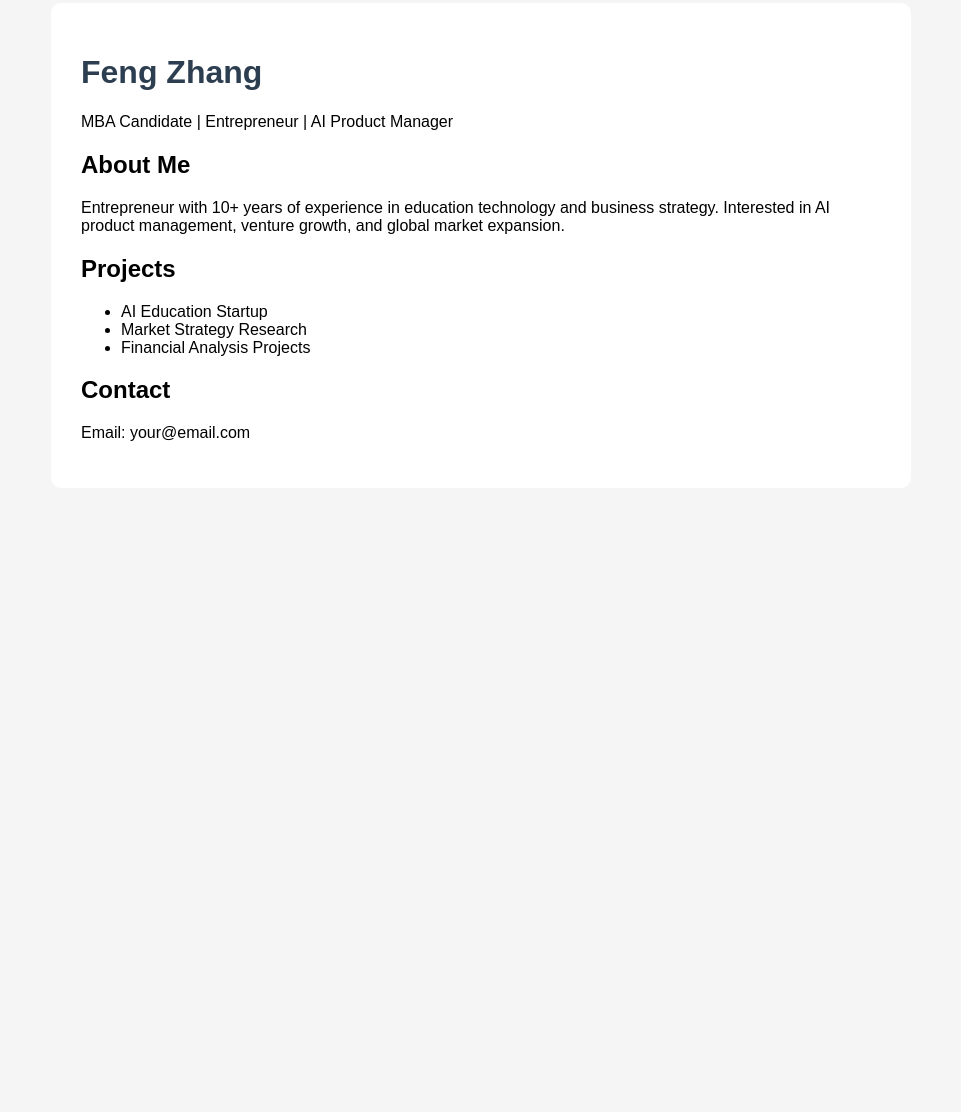
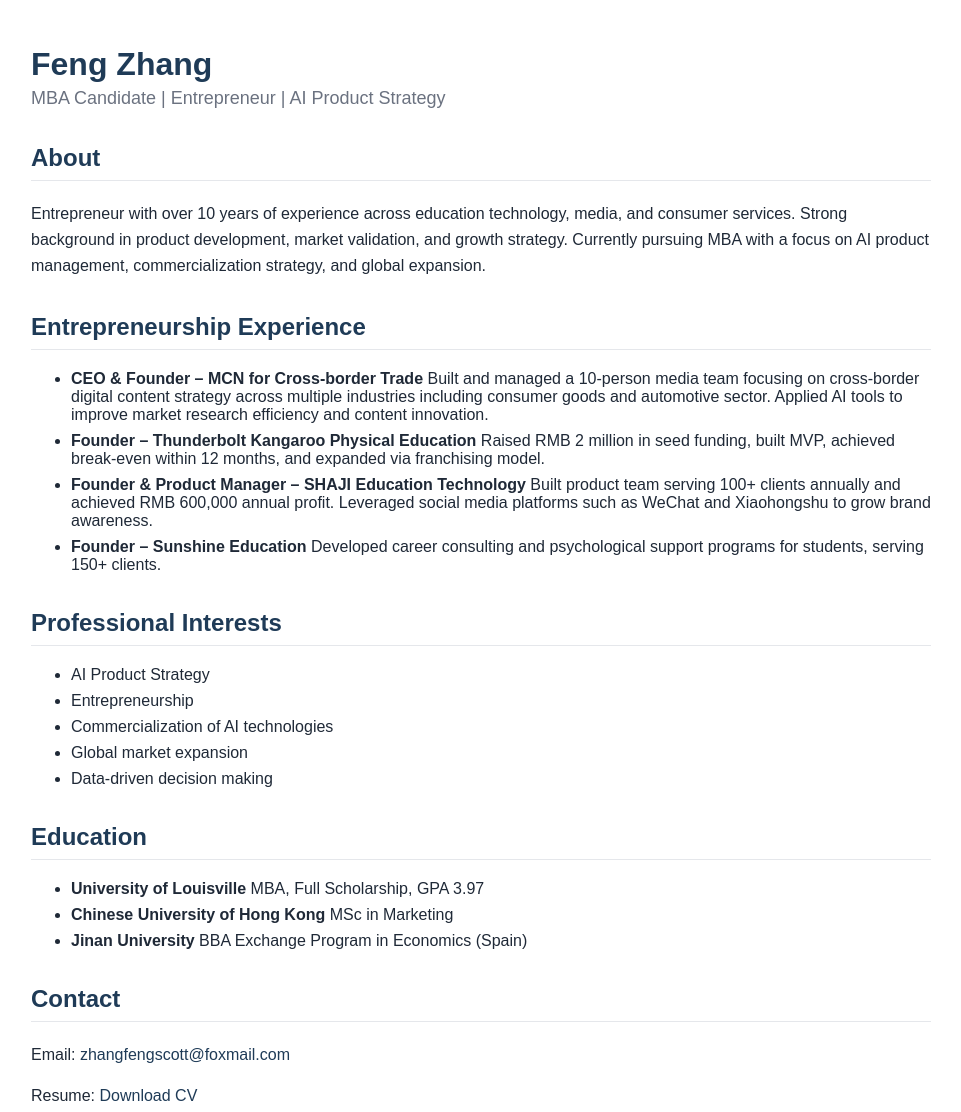
Before and after one commit to fengzhang289-droid/Personal-Website, a plain HTML site: page index.html in a window 1280 px wide. Shown: the part 55-1167 px from the top of the page, without its empty margins (159-1120 px from the left). Before the commit the page ends 800 px from the top, so only its background shows below. Drawn offline with Linux system fonts and the light colour scheme.

Commit message:
Update index.html

```diff
--- a/index.html
+++ b/index.html
@@ -1,25 +1,64 @@
-index.html
 <!DOCTYPE html>
-<html>
+<html lang="en">
 <head>
-<title>Feng Zhang</title>
+<meta charset="UTF-8">
+<title>Feng Zhang | MBA | Entrepreneur</title>
+
 <style>
-body {
+
+body{
 font-family: Arial;
-margin: 40px;
-background: #f5f5f5;
+margin:40px;
+background:#f4f6f8;
+color:#1f2937;
 }
-.container {
-background: white;
-padding: 30px;
-border-radius: 10px;
-max-width: 800px;
-margin: auto;
+
+.container{
+background:white;
+padding:40px;
+border-radius:12px;
+max-width:900px;
+margin:auto;
+box-shadow:0 6px 20px rgba(0,0,0,0.08);
 }
-h1 {
-color: #2c3e50;
+
+h1{
+color:#1f3b57;
+margin-bottom:5px;
 }
+
+.subtitle{
+color:#6b7280;
+font-size:18px;
+margin-bottom:30px;
+}
+
+h2{
+color:#1f3b57;
+margin-top:35px;
+border-bottom:1px solid #e5e7eb;
+padding-bottom:8px;
+}
+
+p{
+line-height:1.6;
+}
+
+li{
+margin-bottom:8px;
+}
+
+a{
+color:#1f3b57;
+text-decoration:none;
+}
+
+a:hover{
+text-decoration:underline;
+}
+
 </style>
+
 </head>
 
 <body>
@@ -28,28 +67,139 @@ color: #2c3e50;
 
 <h1>Feng Zhang</h1>
 
-<p>MBA Candidate | Entrepreneur | AI Product Manager</p>
+<div class="subtitle">
+MBA Candidate | Entrepreneur | AI Product Strategy
+</div>
 
-<h2>About Me</h2>
+<h2>About</h2>
 
 <p>
-Entrepreneur with 10+ years of experience in education technology and business strategy.
-Interested in AI product management, venture growth, and global market expansion.
+
+Entrepreneur with over 10 years of experience across education technology,
+media, and consumer services. Strong background in product development,
+market validation, and growth strategy.
+
+Currently pursuing MBA with a focus on
+AI product management, commercialization strategy, and global expansion.
+
 </p>
 
-<h2>Projects</h2>
+<h2>Entrepreneurship Experience</h2>
 
 <ul>
-<li>AI Education Startup</li>
-<li>Market Strategy Research</li>
-<li>Financial Analysis Projects</li>
+
+<li>
+
+<strong>CEO & Founder – MCN for Cross-border Trade</strong>
+
+Built and managed a 10-person media team focusing on cross-border digital content
+strategy across multiple industries including consumer goods and automotive sector.
+
+Applied AI tools to improve market research efficiency and content innovation.
+
+</li>
+
+<li>
+
+<strong>Founder – Thunderbolt Kangaroo Physical Education</strong>
+
+Raised RMB 2 million in seed funding, built MVP, achieved break-even within 12 months,
+and expanded via franchising model.
+
+</li>
+
+<li>
+
+<strong>Founder & Product Manager – SHAJI Education Technology</strong>
+
+Built product team serving 100+ clients annually and achieved RMB 600,000 annual profit.
+
+Leveraged social media platforms such as WeChat and Xiaohongshu to grow brand awareness.
+
+</li>
+
+<li>
+
+<strong>Founder – Sunshine Education</strong>
+
+Developed career consulting and psychological support programs for students,
+serving 150+ clients.
+
+</li>
+
+</ul>
+
+<h2>Professional Interests</h2>
+
+<ul>
+
+<li>AI Product Strategy</li>
+
+<li>Entrepreneurship</li>
+
+<li>Commercialization of AI technologies</li>
+
+<li>Global market expansion</li>
+
+<li>Data-driven decision making</li>
+
+</ul>
+
+<h2>Education</h2>
+
+<ul>
+
+<li>
+
+<strong>University of Louisville</strong>
+
+MBA, Full Scholarship, GPA 3.97
+
+</li>
+
+<li>
+
+<strong>Chinese University of Hong Kong</strong>
+
+MSc in Marketing
+
+</li>
+
+<li>
+
+<strong>Jinan University</strong>
+
+BBA
+
+Exchange Program in Economics (Spain)
+
+</li>
+
 </ul>
 
 <h2>Contact</h2>
 
-<p>Email: your@email.com</p>
+<p>
+
+Email:
+<a href="mailto:zhangfengscott@foxmail.com">
+zhangfengscott@foxmail.com
+</a>
+
+</p>
+
+<p>
+
+Resume:
+
+<a href="CV-FENG ZHANG-2026-Job.pdf">
+Download CV
+</a>
+
+</p>
 
 </div>
 
 </body>
+
 </html>
```
